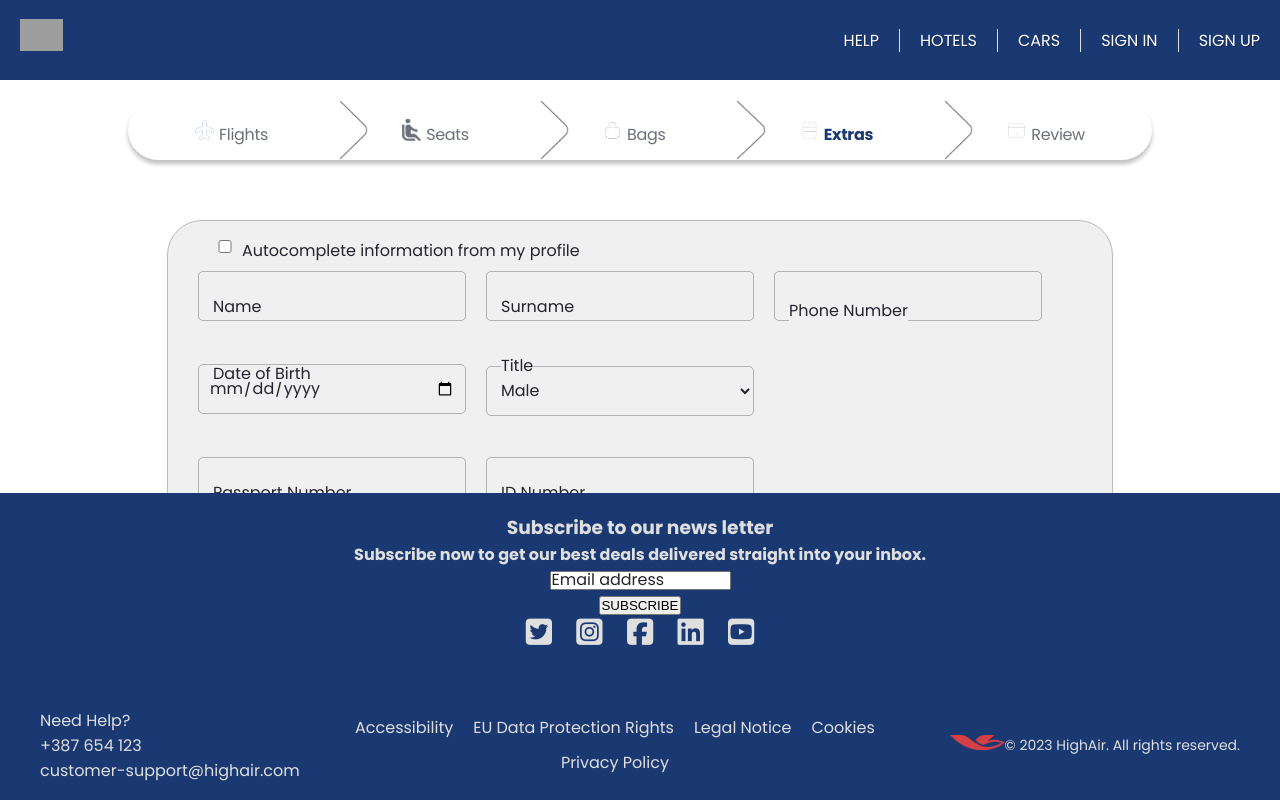
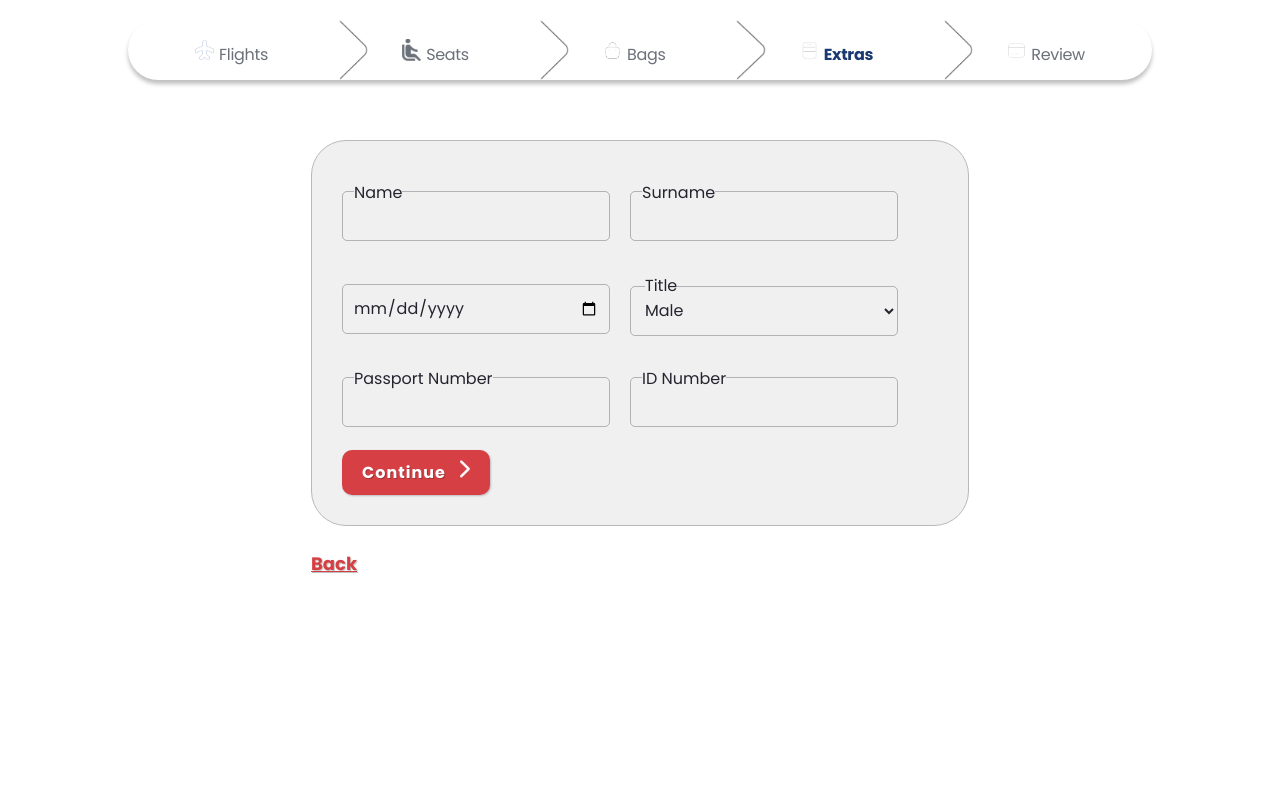
Before and after one commit to emirkugic/Flight-Reservation, a PHP site: page /tpl/passenger-info.html in a window 1280 px wide. Run offline with PHP 8.4, Linux system fonts and the light colour scheme; some libraries are stand-ins or nearby versions; some web fonts are replaced; grey boxes are pictures that could not be loaded.

Commit message:
middleware and passengerInfo

```diff
--- a/assets/js/custom.js
+++ b/assets/js/custom.js
@@ -15,6 +15,7 @@ $(document).ready(function() {
   app.route({view: 'tickets', load: 'tickets.html', onCreate: function() {}, onReady: function() {} });
   app.route({view: 'seats', load: 'seats.html', onCreate: function() {}, onReady: function() {} });
   app.route({view: 'baggage', load: 'baggage.html', onCreate: function() {}, onReady: function() {} });
+  app.route({view: 'passenger-info', load: 'passenger-info.html', onCreate: function() {}, onReady: function() {} });
   app.route({view: 'homepage', load: 'homepage.html', onCreate: function() {}, onReady: function() {} });
 
   // run app
--- a/assets/js/passenger-info.js
+++ /dev/null
@@ -1,45 +0,0 @@
-
-document
-    .getElementById("autocomplete")
-    .addEventListener("change", function () {
-        if (this.checked) {
-            document.getElementById("passenger-name").value = "John";
-            document.getElementById("passenger-surname").value = "Doe";
-            document.getElementById("phone").value = "+123456789";
-            document.getElementById("date-of-birth").value = "1990-01-01";
-
-            highlightInputs();
-        } else {
-            document.getElementById("passenger-name").value = "";
-            document.getElementById("passenger-surname").value = "";
-            document.getElementById("phone").value = "";
-            document.getElementById("date-of-birth").value = "";
-
-            removeHighlights();
-        }
-    });
-
-function highlightInputs() {
-    var inputs = [
-        "passenger-name",
-        "passenger-surname",
-        "phone",
-        "date-of-birth",
-    ];
-    for (var i = 0; i < inputs.length; i++) {
-        document.getElementById(inputs[i]).classList.add("highlighted");
-    }
-    setTimeout(removeHighlights, 1000);
-}
-
-function removeHighlights() {
-    var inputs = [
-        "passenger-name",
-        "passenger-surname",
-        "phone",
-        "date-of-birth",
-    ];
-    for (var i = 0; i < inputs.length; i++) {
-        document.getElementById(inputs[i]).classList.remove("highlighted");
-    }
-}
--- a/assets/style/passenger-info.css
+++ b/assets/style/passenger-info.css
@@ -15,15 +15,6 @@
 
 .input-group {
 	position: relative;
-}
-
-.passenger-info .checkbox-label {
-	font-family: "Poppins";
-	font-style: normal;
-	font-weight: 500;
-	font-size: 16px;
-	line-height: 150%;
-	color: #26232e;
 }
 
 .info-first-row,
@@ -71,6 +62,8 @@
 }
 
 .info-form-label {
+	position: absolute;
+	top: -6px;
 	font-family: "Poppins";
 	font-style: normal;
 	font-weight: 400;
@@ -79,21 +72,8 @@
 	color: var(--font-color);
 	background-color: #f0f0f0;
 	position: absolute;
-}
-
-input:not(:focus):placeholder-shown + .info-form-label {
 	pointer-events: none;
-	top: 28px;
-	left: 15px;
-	font-size: 16px;
-	transition: all 0.3s ease-in-out;
-}
-
-input:focus + .info-form-label,
-input:not(:placeholder-shown) + .info-form-label {
-	pointer-events: none;
-	top: 2px;
-	left: 15px;
+	left: 12px;
 	font-size: 16px;
 	transition: all 0.3s ease-in-out;
 }
@@ -195,15 +175,6 @@ input:not(:placeholder-shown) + .info-form-label {
 		margin: 15px 0;
 	}
 
-	input:not(:focus):placeholder-shown + .info-form-label {
-		top: 32px;
-	}
-
-	input:focus + .info-form-label,
-	input:not(:placeholder-shown) + .info-form-label {
-		top: 7px;
-	}
-
 	.info-select-label {
 		top: 4px;
 	}
@@ -274,3 +245,10 @@ input[type="checkbox"] {
 .footer {
 	margin-top: 100px;
 }
+
+#passenger-form .input-group label.error {
+    color: red;
+    font-family: 'Poppins', sans-serif;
+    display: block;
+    margin-top: 5px;
+}
--- a/index.html
+++ b/index.html
@@ -35,7 +35,7 @@
 		<script src="assets/js/flight-service.js"></script>
 		<script src="assets/js/user-service.js"></script>
 		<script src="assets/js/seat-service.js"></script>
-
+		<script src="assets/js/passenger-service.js"></script>
 
 		<title>HighAir</title>
 		<link rel="icon" href="assets/img/logo-notext.png" />
@@ -76,11 +76,11 @@
 				<section id="tickets"></section>
 				<section id="seats"></section>
 				<section id="baggage"></section>
+				<section id="passenger-info"></section>
 			</main>
 		</div>
 
 		<script src="assets/js/navigation.js"></script>
-		<script src="assets/js/flight-form.js"></script>
 		<script src="assets/js/user-service.js"></script>
 
 		<script type="text/javascript">
--- a/tpl/baggage.html
+++ b/tpl/baggage.html
@@ -177,7 +177,7 @@
 
 				$('.continue-baggage-btn').click(function() {
 					var baggage = JSON.parse(localStorage.getItem('baggageDetails'));
-					//window.location.href = "index.html";
+					window.location.href = "#passenger-info";
 				});
 			});
 		</script>
--- a/tpl/passenger-info.html
+++ b/tpl/passenger-info.html
@@ -15,43 +15,16 @@
 		<link rel="preconnect" href="https://fonts.googleapis.com" />
 		<link rel="preconnect" href="https://fonts.gstatic.com" crossorigin />
 		<link href="https://fonts.googleapis.com/css2?family=Fira+Sans+Condensed:wght@100;400;600&family=Pavanam&family=Poppins:wght@200;400;700&display=swap" rel="stylesheet" />
-        <link href="https://cdnjs.cloudflare.com/ajax/libs/intl-tel-input/8.4.6/css/intlTelInput.css" rel="stylesheet" />
 
 		<script src="https://kit.fontawesome.com/c4254e24a8.js" crossorigin="anonymous"></script>
 		<script src="https://ajax.googleapis.com/ajax/libs/jquery/3.5.1/jquery.min.js"></script>
 
 		<title>Passenger Information</title>
 
-        <script src="//cdnjs.cloudflare.com/ajax/libs/jquery/2.1.3/jquery.min.js"></script>
-        <script src="https://cdnjs.cloudflare.com/ajax/libs/intl-tel-input/8.4.7/js/intlTelInput.js"></script>
-
 		<title>HighAir</title>
 		<link rel="icon" href="assets/img/logo-notext.png">
 	</head>
 	<body>
-		<nav class="main-navigation">
-			<img src="assets/img/logo.svg" alt="Logo" class="img-logo" id="homepage"/>
-			<img src="assets/img/mobile-logo.png" alt="Logo" class="img-logo mobile-logo" id="homepage-mobile"/>
-			<ul>
-				<li><a href="#">Help</a></li>
-				<li><a href="hotels.html">Hotels</a></li>
-				<li><a href="cars.html">Cars</a></li>
-				<li><a href="login.html">Sign In</a></li>
-				<li>
-					<span class="last-option"><a href="signup.html">Sign Up</a></span>
-				</li>
-			</ul>
-			<div class="hamburger-menu">&#9776;</div>
-			<div class="mobile-menu">
-				<ul>
-					<li><a href="index.html">Homepage</a></li>
-					<li><a href="#">Help</a></li>
-					<li><a href="hotels.html">Hotels</a></li>
-					<li><a href="cars.html">Cars</a></li>
-				</ul>
-			</div>
-		</nav>
-
 		<section class="steps">
 			<div class="step">
 				<img src="assets/img/steps-plane-active.png" alt="">
@@ -85,90 +58,55 @@
 
 		<section class="passenger-info-menu">
 			<div class="passenger-info">
-				<form action="">
+				<form id="passenger-form">
 					<div class="info-first-row">
-						<!-- checkbox -->
-						<div class="checkbox-container">
-							<input
-								type="checkbox"
-								id="autocomplete"
-								name="autocomplete"
-								value="autocomplete"
-							/>
-							<label for="autocomplete" class="checkbox-label">
-								Autocomplete information from my profile
-							</label>
-						</div>
-						<!-- end of checkbox -->
 
 						<div class="input-group">
-							<input type="text" id="passenger-name" placeholder=" " required />
 							<label for="passenger-name" class="info-form-label"> Name </label>
+							<input type="text" name="passenger-name" id="passenger-name" required />
 						</div>
 
 						<div class="input-group">
+														<label for="passenger-surname" class="info-form-label">
+								Surname
+							</label>
 							<input
 								type="text"
+								name="passenger-surname"
 								id="passenger-surname"
-								placeholder=" "
 								required
 							/>
-							<label for="passenger-surname" class="info-form-label">
-								Surname
-							</label>
-						</div>
-
-						<div class="input-group input-group-phone">
-							<input
-								type="tel"
-								class="form-control"
-								id="phone"
-								placeholder=" "
-								required
-							/>
-							<label for="phone" class="info-form-label input-group-addon">
-								Phone Number
-							</label>
 						</div>
 					</div>
 
 					<div class="info-second-row">
 						<div class="input-group input-group-date">
-							<input type="date" id="date-of-birth" placeholder=" " required />
-							<label for="date-of-birth" class="info-form-label">
-								Date of Birth
-							</label>
+							<input type="date" name="date-of-birth" id="date-of-birth" required />
 						</div>
 
 						<div class="input-group">
-							<select id="title" placeholder=" " required>
+							<label for="title" class="info-select-label">Title</label>
+							<select id="title" name="title" required>
 								<option value="male">Male</option>
 								<option value="female">Female</option>
 							</select>
-							<label for="title" class="info-select-label">Title</label>
 						</div>
 					</div>
 
 					<div class="info-third-row">
 						<div class="input-group">
-							<input type="text" id="passport" placeholder=" " required />
 							<label for="passport" class="info-form-label">
 								Passport Number
 							</label>
+							<input type="text" name = "passport" id="passport" required />
 						</div>
 
 						<div class="input-group">
-							<input type="text" id="id-num" placeholder=" " required />
 							<label for="id-num" class="info-form-label"> ID Number </label>
+							<input type="text" name="id-num" id="id-num" required />
 						</div>
 					</div>
-				</form>
-			</div>
-
-			<div class="info-navigation-options">
-				<p class="info-back-button" id="backButton">Back</p>
-
-				<button class="button continue-info-btn" id="myButton">
+									<button class="button continue-info-btn" id="myButton" type="submit">
 					Continue
 					<img
 						src="assets/img/right-arrow.png"
@@ -176,83 +114,17 @@
 						class="continue-info-icon"
 					/>
 				</button>
+				</form>
+			</div>
+
+			<div class="info-navigation-options">
+				<p class="info-back-button" id="backButton">Back</p>
 			</div>
 		</section>
 
-		<footer class="footer">
-			<!-- subscription part -->
-			<div class="footer-right">
-				<div class="col-2">
-					<h3>Subscribe to our news letter</h3>
-					<h4>
-						Subscribe now to get our best deals delivered straight into your
-						inbox.
-					</h4>
-					<form>
-						<input type="email" , placeholder="Email address" required />
-						<br />
-						<button type="submit">SUBSCRIBE</button>
-					</form>
-
-					<div class="icons">
-						<i class="fa-brands fa-square-twitter"></i>
-						<i class="fa-brands fa-square-instagram"></i>
-						<i class="fa-brands fa-square-facebook"></i>
-						<i class="fa-brands fa-linkedin"></i>
-						<i class="fa-brands fa-square-youtube"></i>
-					</div>
-				</div>
-
-				<!-- bottom container -->
-				<div class="bottom-container">
-					<div class="need-help">
-						<a href="#">Need Help?</a>
-						<a href="#">+387 654 123</a>
-						<a href="#">customer-support@highair.com</a>
-					</div>
-
-					<!-- link list -->
-					<div class="link-list">
-						<a href="#accessibility">Accessibility</a>
-						<a href="#eu-data-protection">EU Data Protection Rights</a>
-						<a href="#legal-notice">Legal Notice</a>
-						<a href="#cookies">Cookies</a>
-						<a href="#privacy-policy">Privacy Policy</a>
-					</div>
-
-					<!-- all rights reserved -->
-					<div class="legal-icon">
-						<img src="assets/img/footer_logo.png" alt="company logo" class="logo" />
-						<p>© 2023 HighAir. All rights reserved.</p>
-					</div>
-				</div>
-			</div>
-		</footer>
-
 		<script src="assets/js/navigation.js"></script>
-		<script src="assets/js/passenger-info.js"></script>
-
 		<script>
-			$("#phone").intlTelInput({
-				utilsScript:
-					"https://cdnjs.cloudflare.com/ajax/libs/intl-tel-input/8.4.6/js/utils.js",
-			});
-
-			document.getElementById("myButton").onclick = function () {
-				location.href = "purchase.html";
-			};
-
-			document.getElementById("backButton").onclick = function () {
-				location.href = "baggage.html";
-			};
-
-			document.getElementById("homepage").onclick = function () {
-					location.href = "index.html";
-			};
-
-			document.getElementById("homepage-mobile").onclick = function () {
-					location.href = "index.html";
-			};
+			PassengerService.init();
 		</script>
 	</body>
 </html>
```
Also changed, not shown: assets/js/flight-form.js (deleted, +0 -11 lines), assets/js/passenger-service.js (added, +68 -0 lines), rest/index.php (+25 -0 lines).
